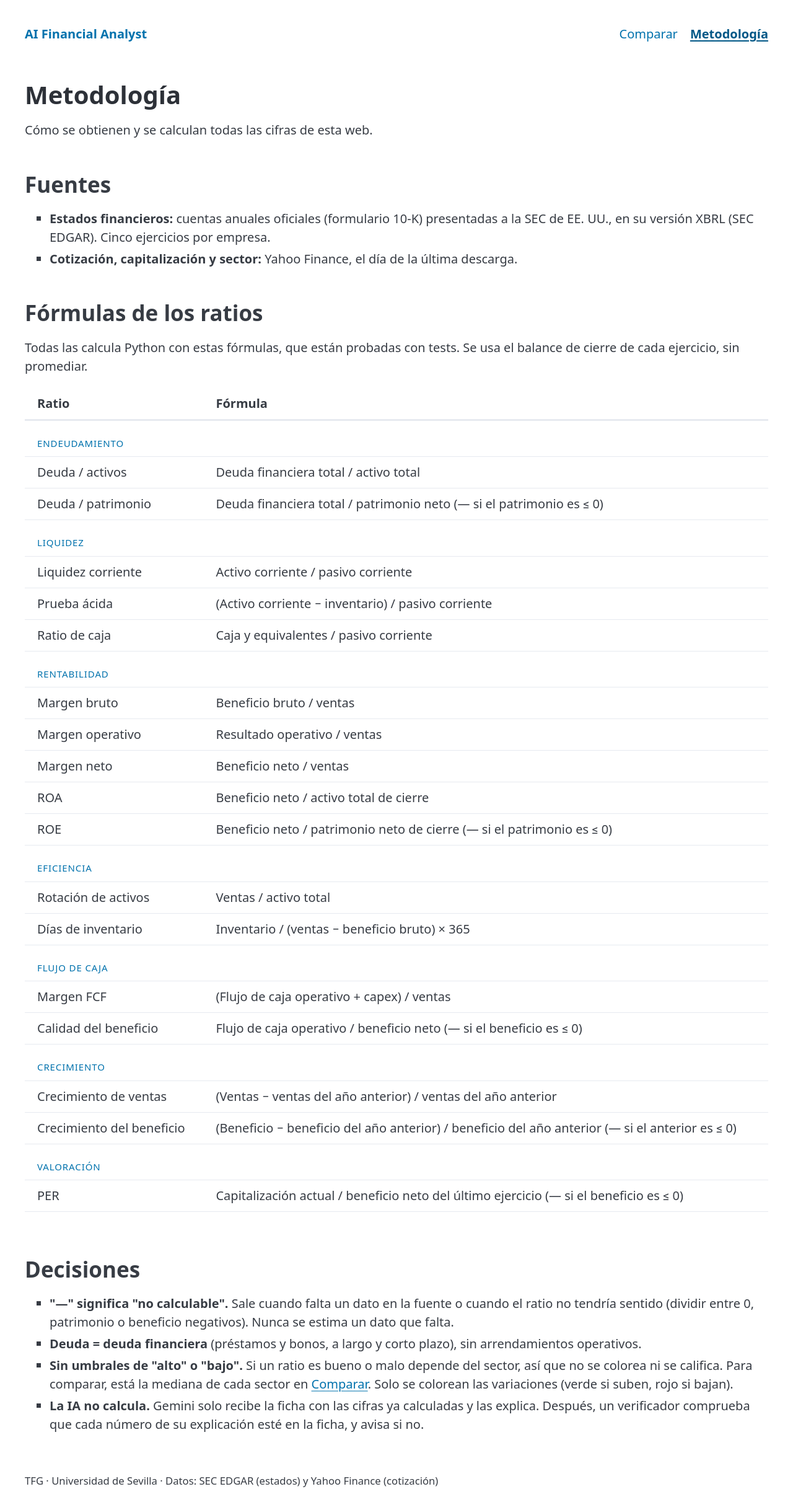
After one commit to Carlinhus23/ai-financial-analyst-lab, a Django app: page /metodologia/ in a window 1280 px wide. The commit adds this page. Shown: the whole page at 62% size. Run offline with Django 5.2, Linux system fonts and the light colour scheme; some libraries are stand-ins or nearby versions.

Commit message:
Add a methodology page with sources, formulas and design decisions

```diff
--- a/config/urls.py
+++ b/config/urls.py
@@ -8,5 +8,6 @@ urlpatterns = [
     path("empresa/<str:symbol>/", views.empresa, name="empresa"),
     path("empresa/<str:symbol>/csv/", views.empresa_csv, name="empresa_csv"),
     path("comparar/", views.comparar, name="comparar"),
+    path("metodologia/", views.metodologia, name="metodologia"),
     path("admin/", admin.site.urls),
 ]
--- a/web/templates/web/base.html
+++ b/web/templates/web/base.html
@@ -11,6 +11,8 @@
     /* Selector del menú: compacto, a la altura de los enlaces. */
     nav select { margin: 0; padding-block: 0.35rem; width: auto; }
     nav a[aria-current="page"] { font-weight: bold; text-decoration: underline; }
+    /* Metodología: las fórmulas van como texto normal, alineadas a la izquierda. */
+    td.formula { text-align: left; }
     /* Comparar: la tabla tiene su propia zona de desplazamiento y, al moverse
        por ella, la fila de títulos (arriba) y la columna de empresas (a la
        izquierda) se quedan fijas. El fondo tapa lo que pasa por debajo. */
@@ -47,6 +49,7 @@
       <ul>
         {# aria-current marca la página en la que estás (Pico la resalta). #}
         <li><a href="{% url 'comparar' %}"{% if request.resolver_match.url_name == "comparar" %} aria-current="page"{% endif %}>Comparar</a></li>
+        <li><a href="{% url 'metodologia' %}"{% if request.resolver_match.url_name == "metodologia" %} aria-current="page"{% endif %}>Metodología</a></li>
         {% if empresas_menu %}
           <li>
             {# Al elegir una empresa, el navegador va a su página. #}
--- /dev/null
+++ b/web/templates/web/metodologia.html
@@ -0,0 +1,42 @@
+{% extends "web/base.html" %}
+
+{% block titulo %}Metodología · AI Financial Analyst{% endblock %}
+
+{% block contenido %}
+  <h1>Metodología</h1>
+  <p>Cómo se obtienen y se calculan todas las cifras de esta web.</p>
+
+  <h2>Fuentes</h2>
+  <ul>
+    <li><strong>Estados financieros:</strong> cuentas anuales oficiales (formulario 10-K) presentadas a la SEC de EE. UU., en su versión XBRL (SEC EDGAR). Cinco ejercicios por empresa.</li>
+    <li><strong>Cotización, capitalización y sector:</strong> Yahoo Finance, el día de la última descarga.</li>
+  </ul>
+
+  <h2>Fórmulas de los ratios</h2>
+  <p>Todas las calcula Python con estas fórmulas, que están probadas con tests. Se usa el balance de cierre de cada ejercicio, sin promediar.</p>
+  <div class="tabla">
+    <table>
+      <thead><tr><th>Ratio</th><th>Fórmula</th></tr></thead>
+      {% for grupo in grupos %}
+        <tbody>
+          <tr class="grupo"><th colspan="2">{{ grupo.nombre }}</th></tr>
+          {% for nombre, formula in grupo.ratios %}
+            <tr><th>{{ nombre }}</th><td class="formula">{{ formula }}</td></tr>
+          {% endfor %}
+        </tbody>
+      {% endfor %}
+      <tbody>
+        <tr class="grupo"><th colspan="2">Valoración</th></tr>
+        <tr><th>PER</th><td class="formula">Capitalización actual / beneficio neto del último ejercicio (— si el beneficio es ≤ 0)</td></tr>
+      </tbody>
+    </table>
+  </div>
+
+  <h2>Decisiones</h2>
+  <ul>
+    <li><strong>"—" significa "no calculable".</strong> Sale cuando falta un dato en la fuente o cuando el ratio no tendría sentido (dividir entre 0, patrimonio o beneficio negativos). Nunca se estima un dato que falta.</li>
+    <li><strong>Deuda = deuda financiera</strong> (préstamos y bonos, a largo y corto plazo), sin arrendamientos operativos.</li>
+    <li><strong>Sin umbrales de "alto" o "bajo".</strong> Si un ratio es bueno o malo depende del sector, así que no se colorea ni se califica. Para comparar, está la mediana de cada sector en <a href="{% url 'comparar' %}">Comparar</a>. Solo se colorean las variaciones (verde si suben, rojo si bajan).</li>
+    <li><strong>La IA no calcula.</strong> Gemini solo recibe la ficha con las cifras ya calculadas y las explica. Después, un verificador comprueba que cada número de su explicación esté en la ficha, y avisa si no.</li>
+  </ul>
+{% endblock %}
--- a/web/views.py
+++ b/web/views.py
@@ -274,3 +274,17 @@ def comparar(request):
         "web/comparar.html",
         {"columnas": columnas.items(), "filas": filas, "orden": orden},
     )
+
+
+def metodologia(request):
+    # Cómo se calcula todo, para quien quiera comprobarlo. Las fórmulas salen
+    # de FORMULAS_RATIOS (las mismas que se ven al pasar el ratón): no se
+    # escriben dos veces.
+    grupos = [
+        {
+            "nombre": grupo,
+            "ratios": [(NOMBRES_RATIOS[c], FORMULAS_RATIOS[c]) for c in columnas],
+        }
+        for grupo, columnas in GRUPOS_RATIOS.items()
+    ]
+    return render(request, "web/metodologia.html", {"grupos": grupos})
```
Also changed, not shown: tests/test_web.py (+15 -0 lines).
